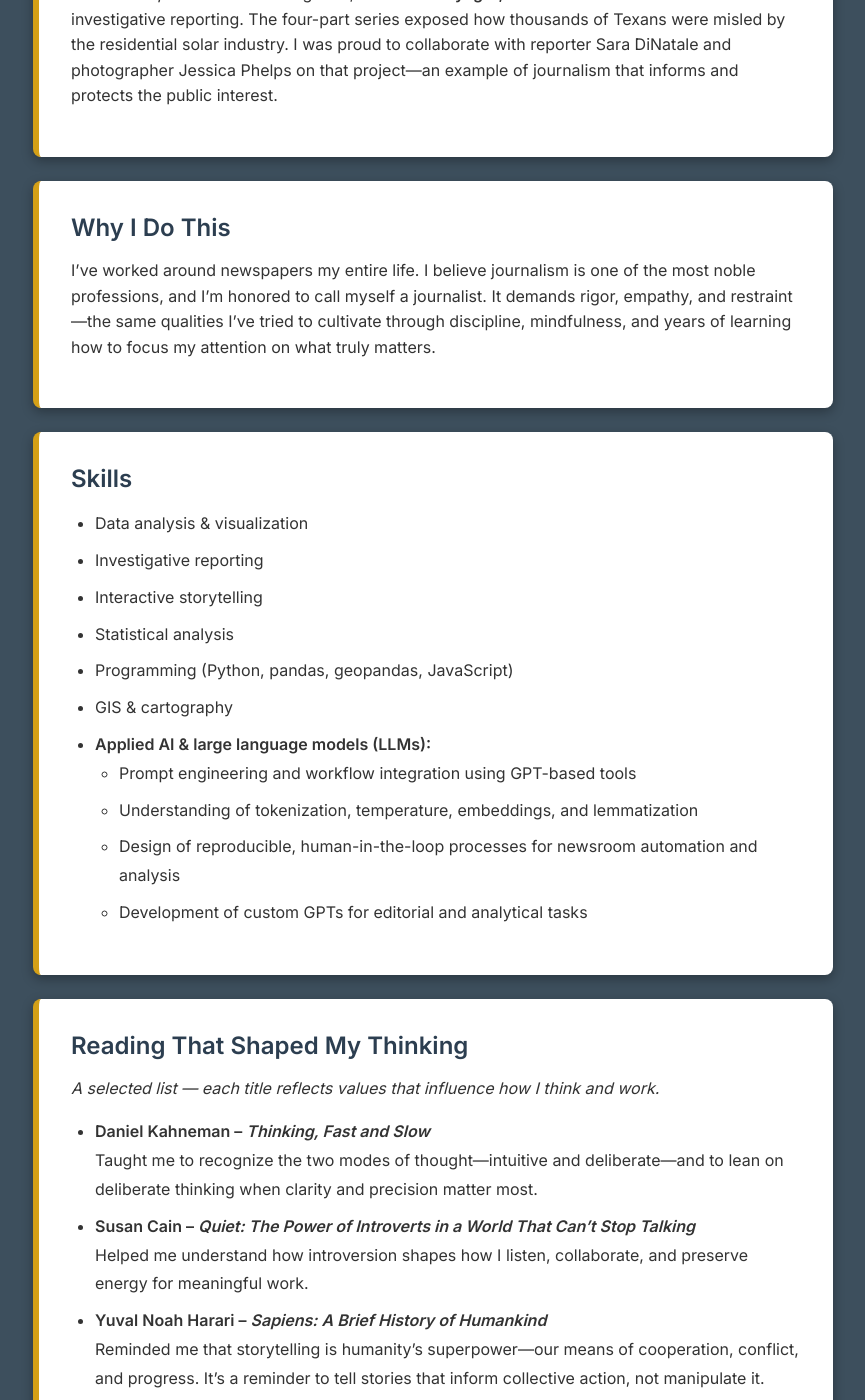
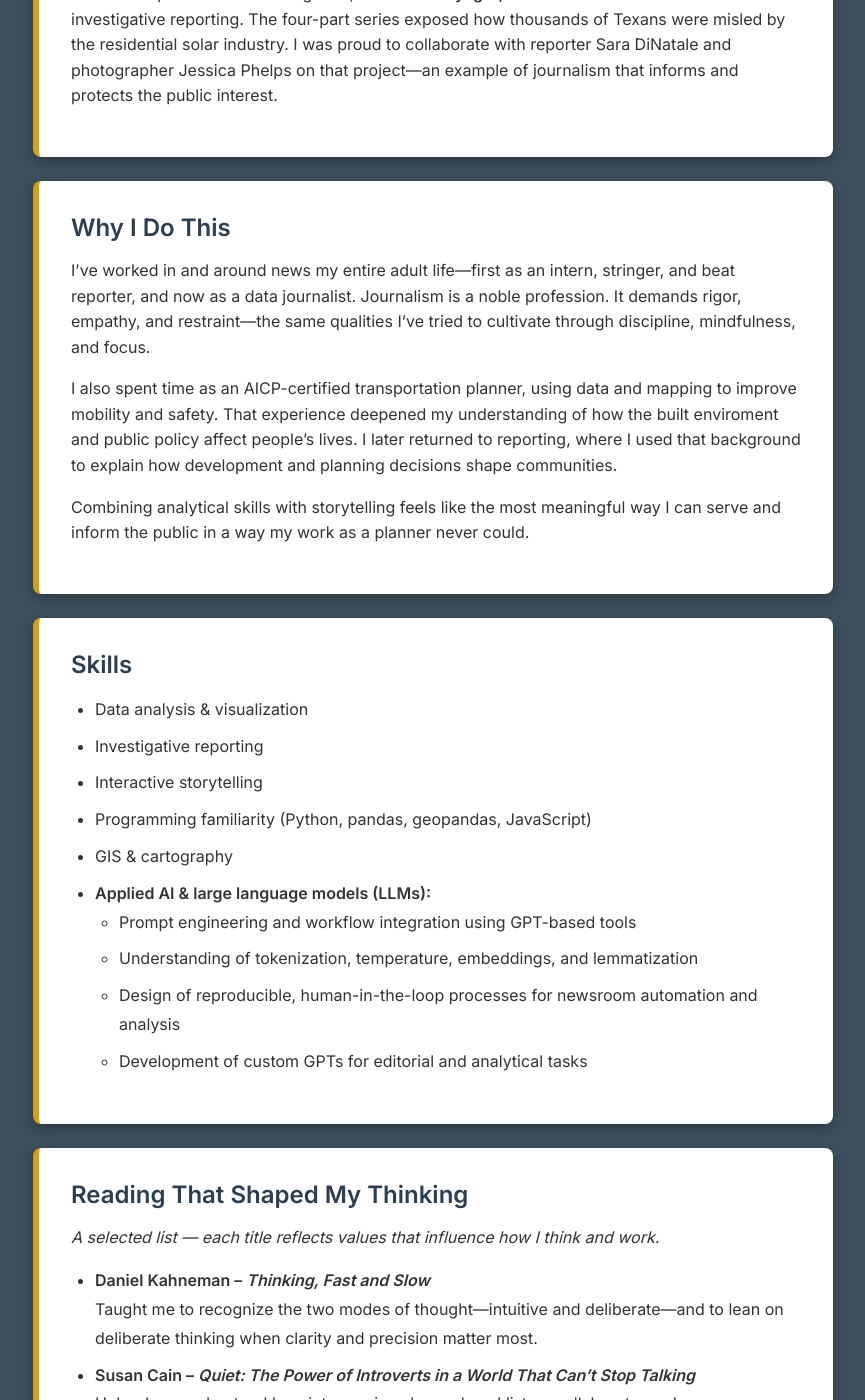
Before and after one commit to misterwes/wbr_portfolio, a Jekyll site: the page about.html, which Jekyll copies as it is, in a window 1280 px wide and 1400 px high, scrolled down 976 px. Shown: the whole window, without its empty margins (207-1072 px from the left). Built offline with Jekyll 4.4.1, drawn with Linux system fonts in a browser that asks for light colours; some of the changed text lies outside the part shown.

Commit message:
README, about me page changes.

```diff
--- a/about.html
+++ b/about.html
@@ -138,11 +138,26 @@
       <div class="content">
         <h2>Why I Do This</h2>
         <p>
-          I’ve worked around newspapers my entire life. I believe journalism is
-          one of the most noble professions, and I’m honored to call myself a
-          journalist. It demands rigor, empathy, and restraint—the same
-          qualities I’ve tried to cultivate through discipline, mindfulness, and
-          years of learning how to focus my attention on what truly matters.
+          I’ve worked in and around news my entire adult life—first as an
+          intern, stringer, and beat reporter, and now as a data journalist.
+          Journalism is a noble profession. It demands rigor, empathy, and
+          restraint—the same qualities I’ve tried to cultivate through
+          discipline, mindfulness, and focus.
+        </p>
+
+        <p>
+          I also spent time as an AICP-certified transportation planner, using
+          data and mapping to improve mobility and safety. That experience
+          deepened my understanding of how the built enviroment and public
+          policy affect people’s lives. I later returned to reporting, where I
+          used that background to explain how development and planning decisions
+          shape communities.
+        </p>
+
+        <p>
+          Combining analytical skills with storytelling feels like the most
+          meaningful way I can serve and inform the public in a way my work as a
+          planner never could.
         </p>
       </div>
 
@@ -152,8 +167,9 @@
           <li>Data analysis &amp; visualization</li>
           <li>Investigative reporting</li>
           <li>Interactive storytelling</li>
-          <li>Statistical analysis</li>
-          <li>Programming (Python, pandas, geopandas, JavaScript)</li>
+          <li>
+            Programming familiarity (Python, pandas, geopandas, JavaScript)
+          </li>
           <li>GIS &amp; cartography</li>
           <li>
             <strong>Applied AI &amp; large language models (LLMs):</strong>
@@ -210,16 +226,19 @@
               >Yuval Noah Harari –
               <em>Sapiens: A Brief History of Humankind</em></strong
             ><br />
-            Reminded me that storytelling is humanity’s superpower—our means of
-            cooperation, conflict, and progress. It’s a reminder to tell stories
-            that inform collective action, not manipulate it.
+            Reminded me that storytelling is humanity’s superpower. The manner
+            in which we tell stories shapes how we cooperate, resolve conflicts,
+            and make progress. It’s a reminder that responsible journalism means
+            telling stories that inform collective action, not manipulate it.
           </li>
           <li>
             <strong
               >Jon Kabat-Zinn – <em>Wherever You Go, There You Are</em></strong
             ><br />
-            A small book on mindfulness and presence that sharpened my awareness
-            and helped me approach both work and life with steadier focus.
+            A small book on mindfulness and presence that taught me the
+            essentials of practicing mindfulness meditation, which has sharpened
+            my awareness and helped me approach both work and life with steadier
+            focus.
           </li>
         </ul>
       </div>
```
Also changed, not shown: README.md.
